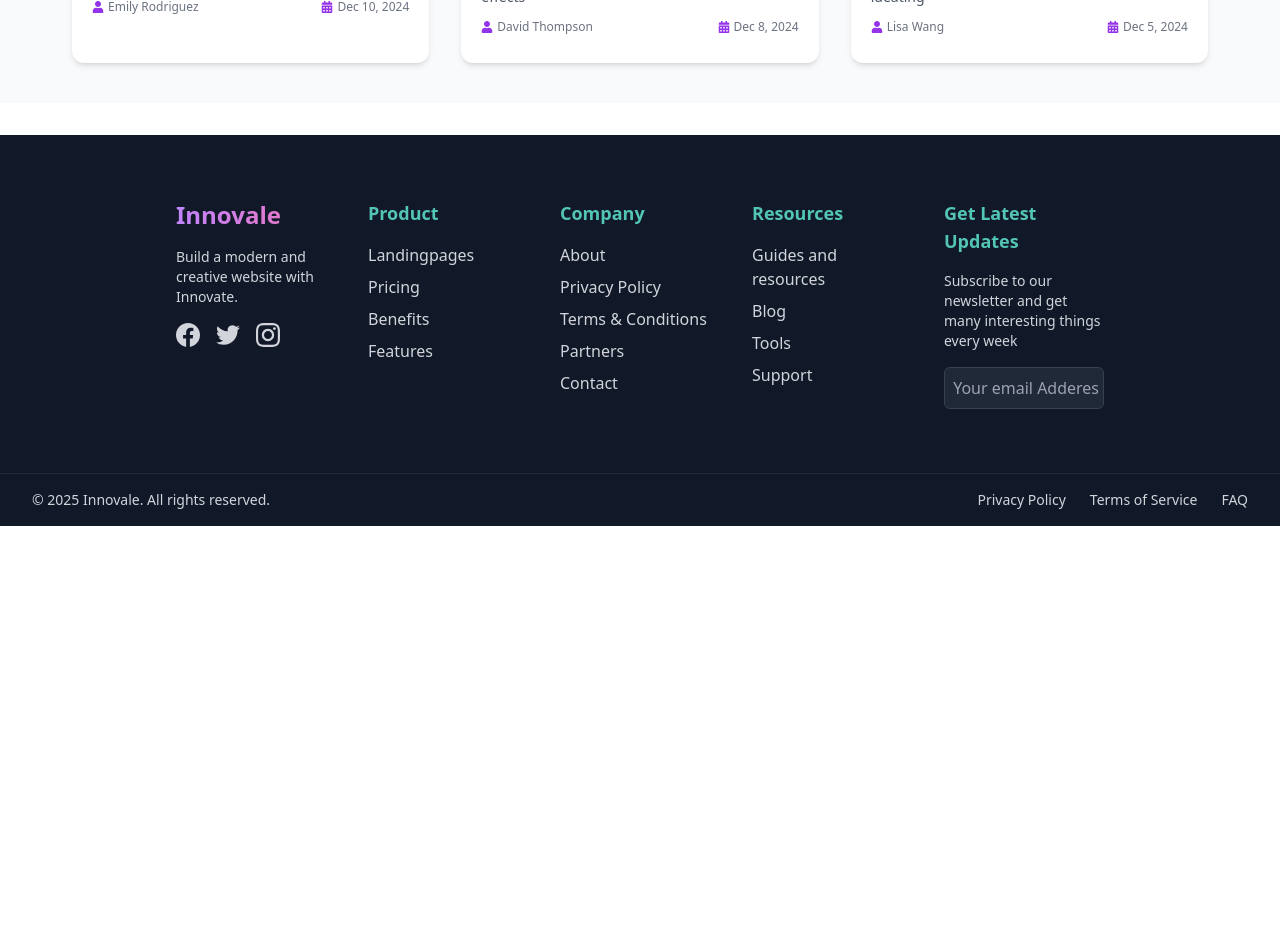
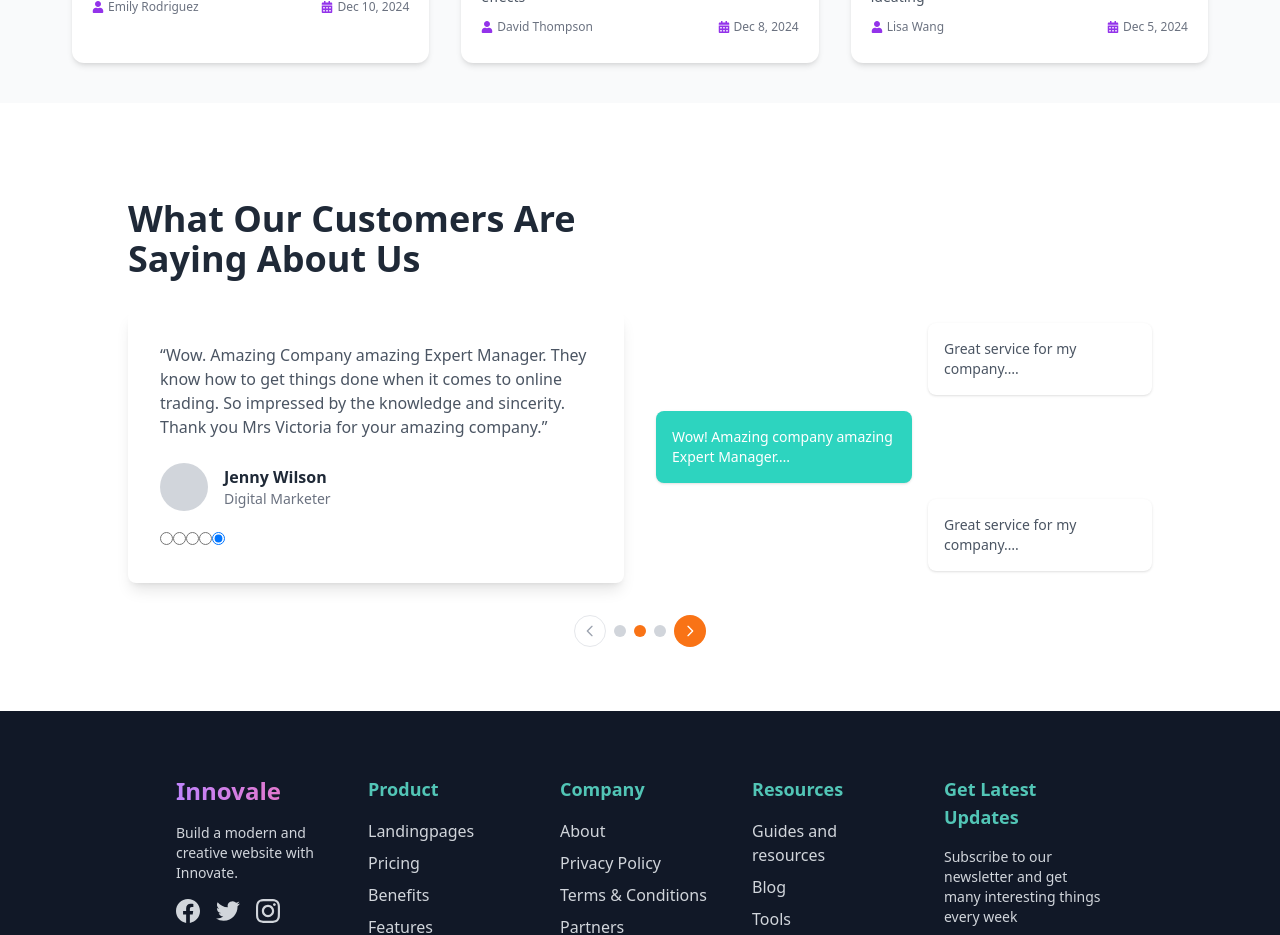
Before and after one commit to DevCabin25/Innovale-Business, a React (Vite) app: page / in a window 1280 px wide. Shown: the part 4320-5255 px from the top of the page. Before the commit the page ends 4846 px from the top, so only its background shows below. Built offline with nearby package versions, Linux system fonts and the light colour scheme.

Commit message:
Testomonial section added

```diff
--- a/src/Components/Home/Home.jsx
+++ b/src/Components/Home/Home.jsx
@@ -7,6 +7,7 @@ import BestReliable from '../HomeSection/BestReliable';
 import DigitalPaltfrom from '../HomeSection/DigitalPaltfrom';
 import OurTeam from '../HomeSection/OurTeam';
 import TrustedBy from '../HomeSection/TrustedBy';
+import Testimonials from '../Testimonials/Testimonials';
 
 const Home = () => {
     return (
@@ -19,6 +20,7 @@ const Home = () => {
             <DigitalPaltfrom></DigitalPaltfrom>
            <TrustedBy></TrustedBy>
             <NewsSection></NewsSection>
+            <Testimonials></Testimonials>
         </div>
     );
 };
--- a/src/Components/HomeSection/NewsSection.jsx
+++ b/src/Components/HomeSection/NewsSection.jsx
@@ -45,7 +45,7 @@ const NewsSection = () => {
               <img
                 src="/src/assets/experts_2.jpg"
                 alt="Sustainability"
-                className="w-full h-64 object-cover"
+                className="w-full h-64 object-cover "
               />
             </div>
             <div className="p-5">
--- /dev/null
+++ b/src/Components/Testimonials/Testimonials.jsx
@@ -0,0 +1,70 @@
+import React from "react";
+
+const Testimonials = () => {
+  return (
+    <section className="bg-white py-16 px-4 md:px-0">
+      <div className="max-w-5xl mx-auto">
+        <h2 className="text-3xl md:text-4xl font-bold text-gray-800 mb-8">
+          What Our Customers Are <br /> Saying About Us
+        </h2>
+        <div className="grid md:grid-cols-2 gap-8 items-center">
+          {/* Main Testimonial Card */}
+          <div className="bg-white p-8 shadow-lg rounded-lg">
+            <p className="text-gray-600 mb-6">
+              “Wow. Amazing Company amazing Expert Manager. They know how to get things done when it comes to online trading. So impressed by the knowledge and sincerity. Thank you Mrs Victoria for your amazing company.”
+            </p>
+            <div className="flex items-center">
+              <div className="w-12 h-12 rounded-full bg-gray-300 mr-4"></div>
+              <div>
+                <h4 className="font-bold text-gray-800">Jenny Wilson</h4>
+                <p className="text-sm text-gray-500">Digital Marketer</p>
+              </div>
+            </div>
+            <div className="mt-4">
+              <div className="rating">
+                <input type="radio" name="rating-5" className="mask mask-star-2 bg-yellow-400" checked readOnly />
+                <input type="radio" name="rating-5" className="mask mask-star-2 bg-yellow-400" checked readOnly />
+                <input type="radio" name="rating-5" className="mask mask-star-2 bg-yellow-400" checked readOnly />
+                <input type="radio" name="rating-5" className="mask mask-star-2 bg-yellow-400" checked readOnly />
+                <input type="radio" name="rating-5" className="mask mask-star-2 bg-yellow-400" checked readOnly />
+              </div>
+            </div>
+          </div>
+
+          {/* Small Bubble Cards */}
+          <div className="relative flex flex-col gap-4">
+            <div className="bg-white p-4 shadow rounded-lg w-56 ml-auto">
+              <p className="text-gray-600 text-sm">Great service for my company….</p>
+            </div>
+            <div className="bg-teal-400 text-white p-4 shadow rounded-lg w-64">
+              <p className="text-sm">Wow! Amazing company amazing Expert Manager….</p>
+            </div>
+            <div className="bg-white p-4 shadow rounded-lg w-56 ml-auto">
+              <p className="text-gray-600 text-sm">Great service for my company….</p>
+            </div>
+          </div>
+        </div>
+
+        {/* Carousel Dots */}
+        <div className="flex justify-center items-center mt-8 space-x-2">
+          <div className="w-8 h-8 flex items-center justify-center bg-white text-gray-400 rounded-full border">
+            <svg xmlns="http://www.w3.org/2000/svg" className="h-4 w-4 rotate-180" fill="none" viewBox="0 0 24 24" stroke="currentColor">
+              <path strokeLinecap="round" strokeLinejoin="round" strokeWidth={2} d="M9 5l7 7-7 7" />
+            </svg>
+          </div>
+
+          <div className="w-3 h-3 rounded-full bg-gray-300"></div>
+          <div className="w-3 h-3 rounded-full bg-orange-500"></div>
+          <div className="w-3 h-3 rounded-full bg-gray-300"></div>
+          <div className="w-8 h-8 flex items-center justify-center bg-orange-500 text-white rounded-full">
+            <svg xmlns="http://www.w3.org/2000/svg" className="h-4 w-4" fill="none" viewBox="0 0 24 24" stroke="currentColor">
+              <path strokeLinecap="round" strokeLinejoin="round" strokeWidth={2} d="M9 5l7 7-7 7" />
+            </svg>
+          </div>
+        </div>
+      </div>
+    </section>
+  );
+};
+
+export default Testimonials;
```
